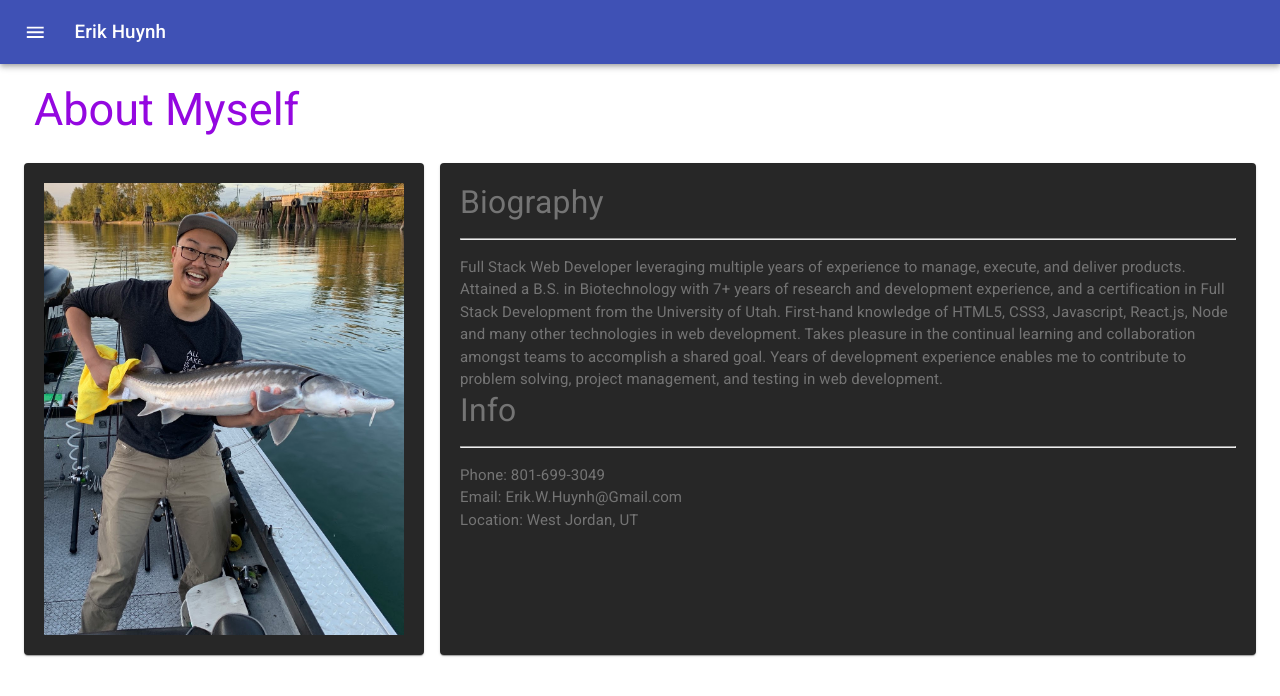
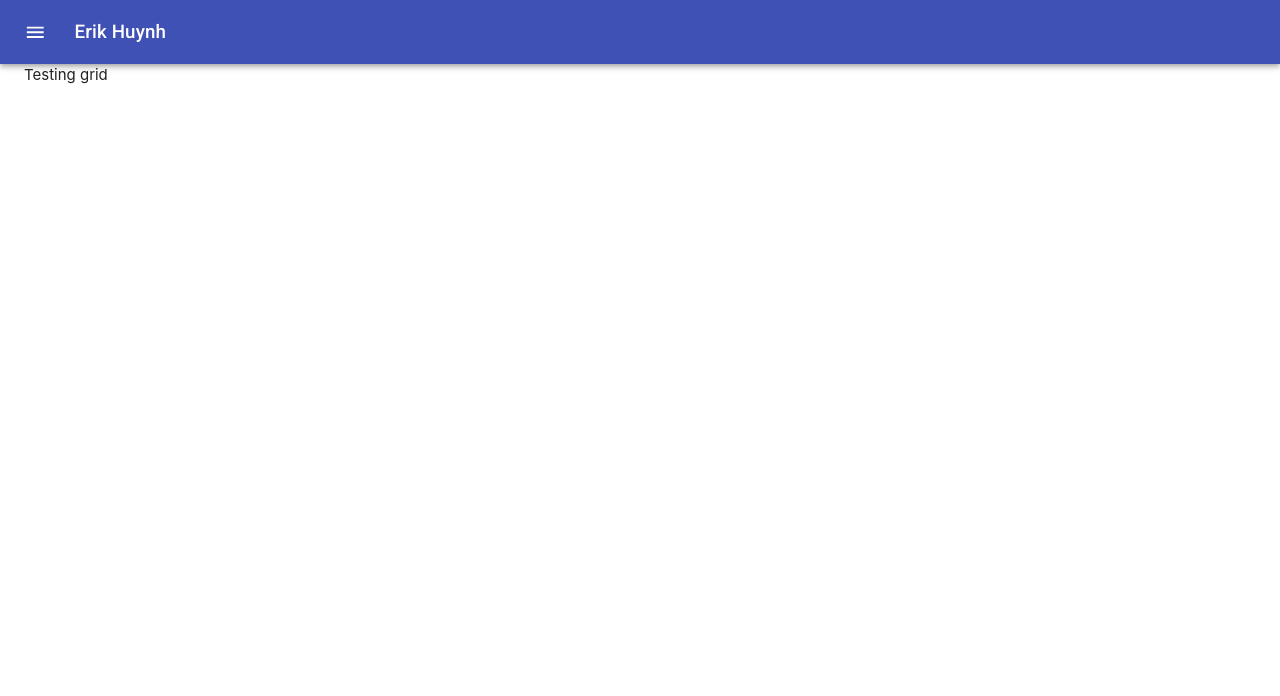
Before and after one commit to E-Huynh/Portfolio, a React (Create React App) app: page /projects in a window 1280 px wide. Shown: the top 696 px of the page. Built offline with nearby package versions, Linux system fonts and the light colour scheme.

Commit message:
Created projects page

```diff
--- a/package.json
+++ b/package.json
@@ -12,6 +12,7 @@
     "@testing-library/user-event": "^7.2.1",
     "react": "^16.13.1",
     "react-dom": "^16.13.1",
+    "react-router-dom": "^5.1.2",
     "react-scripts": "3.4.1"
   },
   "scripts": {
--- a/src/App.js
+++ b/src/App.js
@@ -1,13 +1,19 @@
 import React from 'react';
-import NavBar from './components/layout/NavBar'
+import NavBar from './components/layout/NavBar';
 import PortfolioContainer from './components/pages/portfolioContainer';
+import ProjectContainer from './components/pages/projectContainer';
+import { BrowserRouter as Router, Route } from "react-router-dom";
 
 function App() {
   return (
-    <div>
-      <NavBar />
-      <PortfolioContainer/>
-    </div>
+    <Router>
+      <div>
+        <NavBar />
+        {/* <PortfolioContainer /> */}
+        <Route exact path="/" component={PortfolioContainer} />
+        <Route exact path="/projects" component={ProjectContainer} />
+      </div>
+    </Router>
   );
 }
 
--- /dev/null
+++ b/src/components/pages/projectContainer.js
@@ -0,0 +1,15 @@
+import React from 'react';
+import { Container, Grid } from '@material-ui/core';
+
+
+export default function projectContainer() {
+    return (
+        <Container>
+            <Grid container>
+                <Grid item>
+                    Testing grid
+                </Grid>
+            </Grid>
+        </Container>
+    )
+}
```
Also changed, not shown: 1 other file (tests, documents, lock files or other folders).
